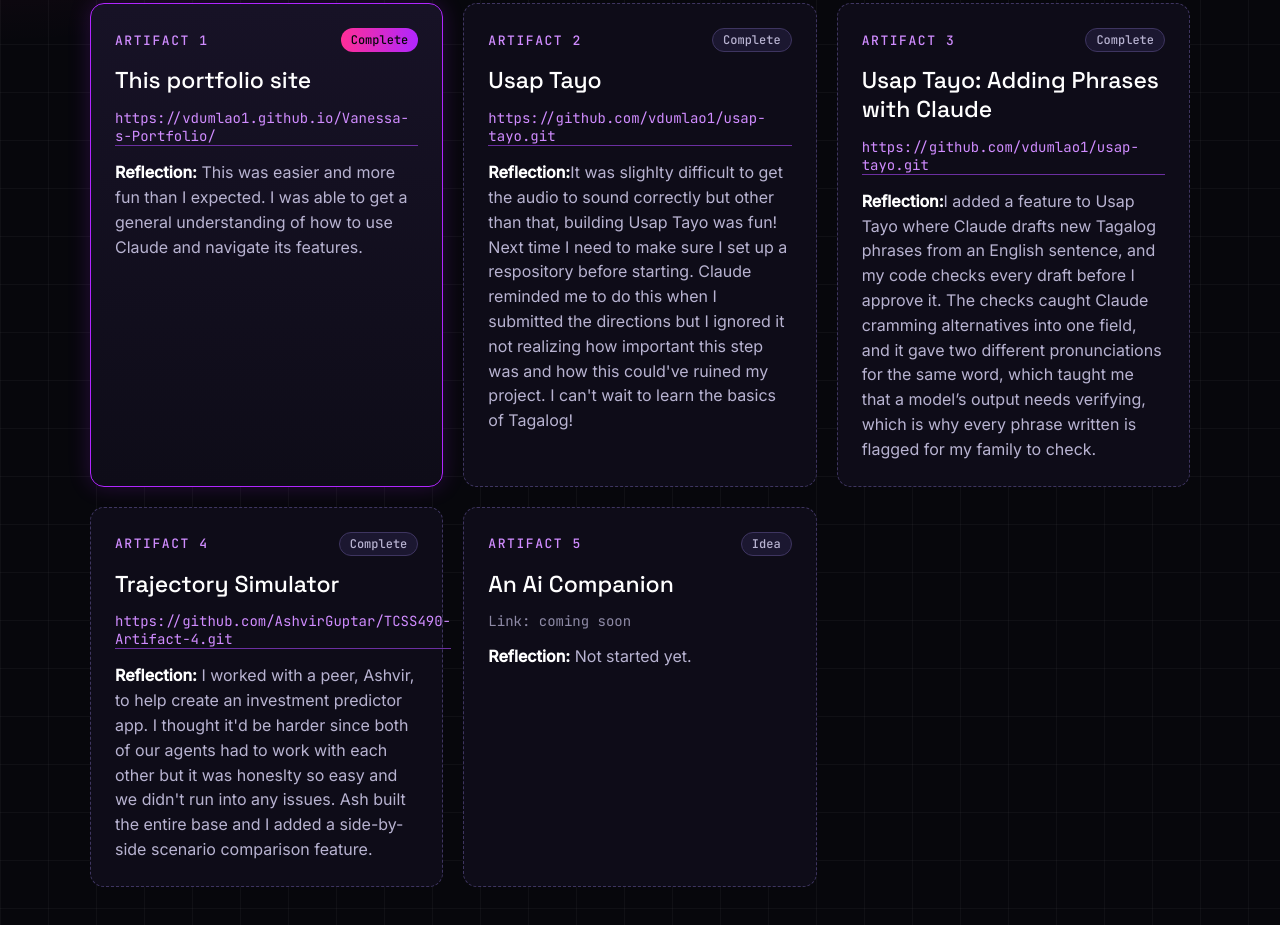
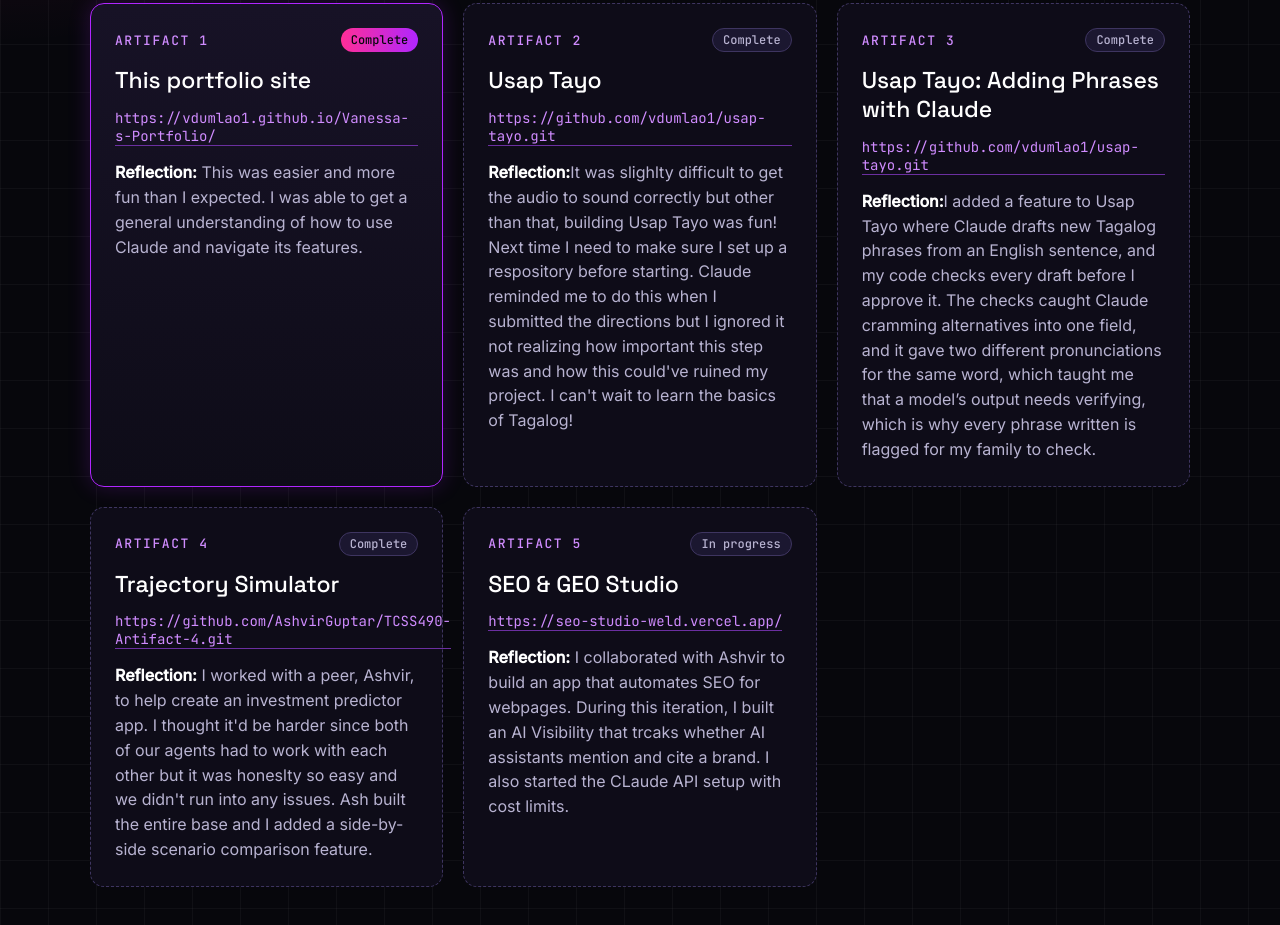
Before and after one commit to vdumlao1/Vanessa-s-Portfolio, a plain HTML site: page index.html in a window 1280 px wide. Shown: the part 580-1505 px from the top of the page. Drawn offline with Linux system fonts and the light colour scheme.

Commit message:
Update index.html

```diff
--- a/index.html
+++ b/index.html
@@ -78,11 +78,11 @@
 <article class="card" style="background: #0E0C18; border: 1px dashed #3E3560; border-radius: 14px; padding: 24px; display: flex; flex-direction: column; gap: 14px">
 <div style="display: flex; justify-content: space-between; align-items: center">
 <span style="font-family: 'JetBrains Mono', monospace; font-weight: 500; font-size: 13px; letter-spacing: 0.12em; color: #D08CFF">ARTIFACT 5</span>
-<span style="background: #1B1730; color: #B8B3D1; border: 1px solid #3E3560; font-family: 'JetBrains Mono', monospace; font-size: 12px; font-weight: 500; padding: 3px 10px; border-radius: 999px">Idea</span>
+<span style="background: #1B1730; color: #B8B3D1; border: 1px solid #3E3560; font-family: 'JetBrains Mono', monospace; font-size: 12px; font-weight: 500; padding: 3px 10px; border-radius: 999px">In progress</span>
 </div>
-<h3 style="margin: 0; font-family: 'Space Grotesk', Arial, sans-serif; font-weight: 500; font-size: 23px; line-height: 1.25; color: #FFFFFF"> An Ai Companion </h3>
-<span style="font-family: 'JetBrains Mono', monospace; font-size: 14px; color: #8E8AA6">Link: coming soon</span>
-<p style="margin: 0; line-height: 1.55; color: #B8B3D1"><strong style="color: #FFFFFF">Reflection:</strong> Not started yet.</p>
+<h3 style="margin: 0; font-family: 'Space Grotesk', Arial, sans-serif; font-weight: 500; font-size: 23px; line-height: 1.25; color: #FFFFFF"> SEO & GEO Studio </h3>
+<a href="#" style="font-family: 'JetBrains Mono', monospace; font-size: 14px; align-self: flex-start">https://seo-studio-weld.vercel.app/</a>
+<p style="margin: 0; line-height: 1.55; color: #B8B3D1"><strong style="color: #FFFFFF">Reflection:</strong> I collaborated with Ashvir to build an app that automates SEO for webpages. During this iteration, I built an AI Visibility that trcaks whether AI assistants mention and cite a brand. I also started the CLaude API setup with cost limits. </p>
 </article>
 
 </div>
```
